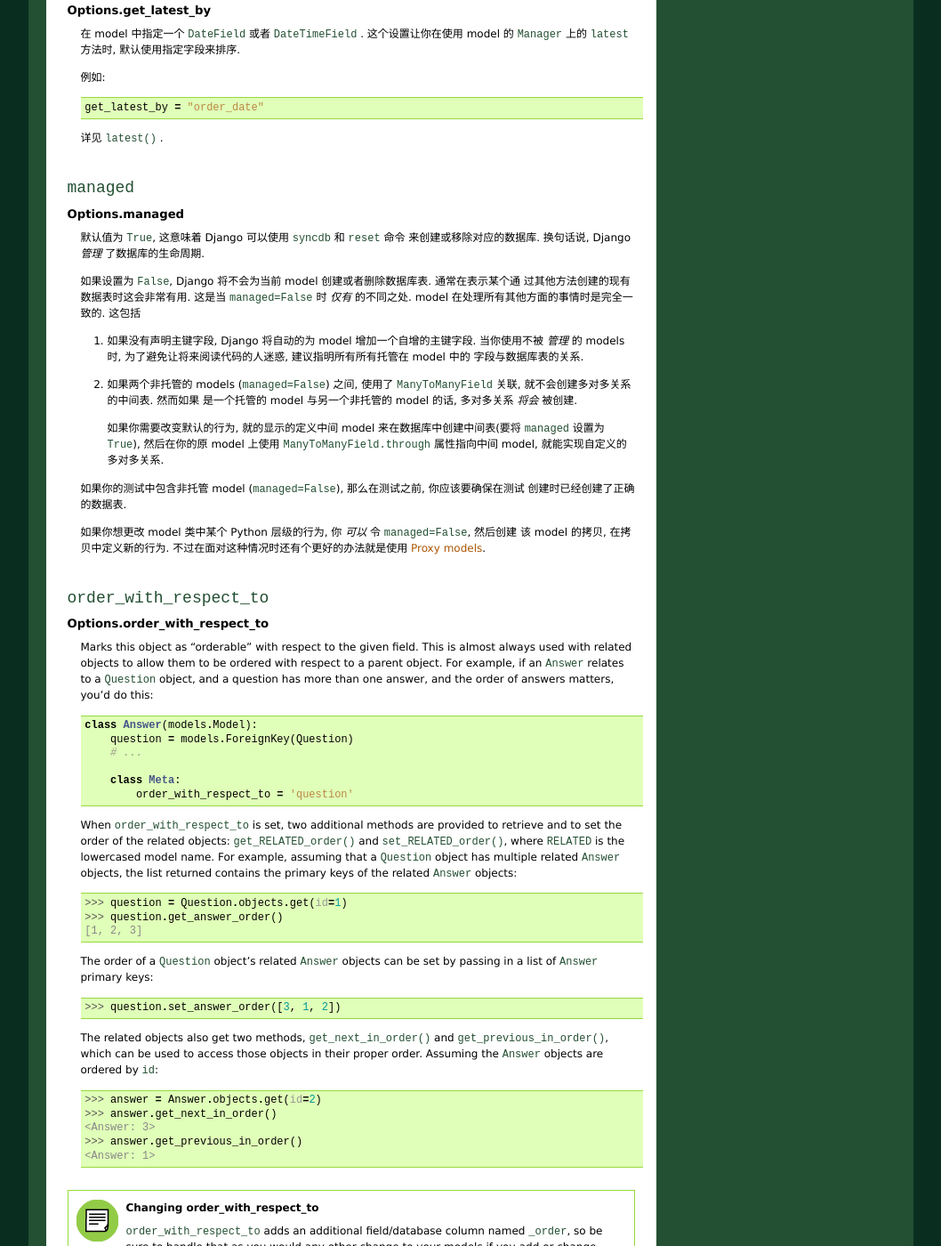
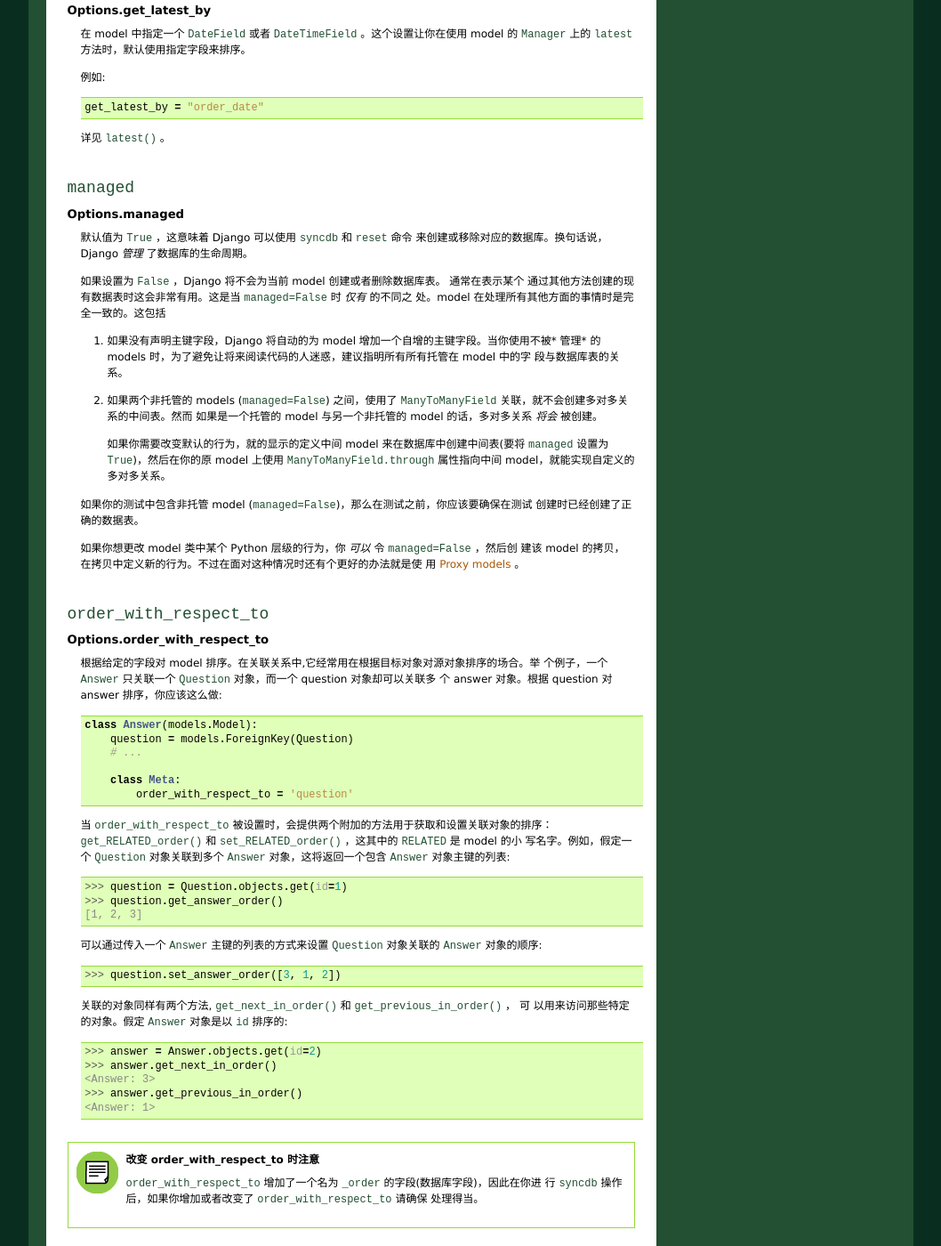
Before and after one commit to wrongwaycn/Django-Chinese-Docs, a Sphinx documentation site: the page built from docs/ref/models/options.txt, in a window 1280 px wide and 1400 px high, scrolled down 1156 px. Shown: the whole window at 89% size, without its empty margins (111-1169 px from the left). Built offline with Sphinx 7.4.7, drawn with Linux system fonts in a browser that asks for light colours; cross-references to code outside the pages are shown as plain code; some of the changed text lies outside the part shown.

Commit message:
fixes #2 finished translate of meta options

```diff
--- a/docs/index.txt
+++ b/docs/index.txt
@@ -50,7 +50,7 @@ The model layer
 * **Models:**
   :doc:`Model syntax <topics/db/models>` |
   :doc:`Field types <ref/models/fields>` |
-  :doc:`Meta options <ref/models/options>`
+  :doc:`Meta 选项 <ref/models/options>`
 
 * **QuerySets:**
   :doc:`Executing queries <topics/db/queries>` |
--- a/docs/ref/models/options.txt
+++ b/docs/ref/models/options.txt
@@ -1,13 +1,13 @@
-===================
-Model ``Meta`` 选项
-===================
+======================
+Model 的 ``Meta`` 选项
+======================
 
 本文介绍你能在model中使用的 ``class Meta`` 内嵌类的所有 :ref:`元数据选项 (meta options)
 <meta-options>`
 
 
-``Meta`` 可用选项 (Available ``Meta`` options)
-==============================================
+可用的 ``Meta`` 选项
+====================
 
 .. currentmodule:: django.db.models
 
@@ -16,15 +16,16 @@ Model ``Meta`` 选项
 
 .. attribute:: Options.abstract
 
-    如果 ``abstract = True``, 这个 model 就是一个 :ref:`抽象基类 <abstract-base-classes>`.
+    如果 ``abstract = True`` ，这个 model 就是一个 :ref:`抽象基类 <abstract-base-classes>`
+    。
 
 ``app_label``
 -------------
 
 .. attribute:: Options.app_label
 
-    如果一个 model 定义在默认的 :file:`models.py` 之外 (例如, 如果你的 app 的 models 在
-    ``myapp.models`` 子模块下), 你必须定义 app_label 让 Django 知道它属于哪一个 app ::
+    如果一个 model 定义在默认的 :file:`models.py` 之外 (例如，如果你的 app 的 models 在
+    ``myapp.models`` 子模块下)，你必须定义 app_label 让 Django 知道它属于哪一个 app ::
 
 	app_label = 'myapp'
 
@@ -43,77 +44,77 @@ Model ``Meta`` 选项
 数据库中的表名称
 ~~~~~~~~~~~~~~~~
 
-为了节省时间, Django 会自动的使用你的 model class 的名称和包含这个 model 的 app 名称来构建
-数据库的表名称. 一个 model 的数据库表名称是通过将 "app label" -- 你在 :djadmin:`manage.py
-startapp <startapp>` 中使用的名称 -- 和 model 的类名称， 加上一个下划线在他们之间来构成.
+为了节省时间，Django 会自动的使用你的 model class 的名称和包含这个 model 的 app 名称来构建
+数据库的表名称。一个 model 的数据库表名称是通过将 "app label" -- 你在 :djadmin:`manage.py
+startapp <startapp>` 中使用的名称 -- 和 model 的类名称，加上一个下划线在他们之间来构成。
 
-例如, 如果你有一个 app ``bookstore`` (使用 ``manage.py startapp bookstore`` 创建), 以及一个
-model 定义为 ``class Book`` 这样将创建一个名为 ``bookstore_book`` 的数据库表.
+例如，如果你有一个 app 叫做 ``bookstore`` (使用 ``manage.py startapp bookstore`` 创建)，以
+及一个 model 定义为 ``class Book`` 这样将会创建一个名为 ``bookstore_book`` 的数据库表。
 
-如果想自定义数据库的表名称, 需要在 ``class Meta`` 使用 ``db_table`` 参数来自定义.
+如果想自定义数据库的表名称，需要在 ``class Meta`` 使用 ``db_table`` 参数来自定义。
 
-如果你的数据库表名称是一个SQL保留字, 或者它包含不允许出现在 Python 变量中的字符 (比如连字符)
-这是没问题的. 这是因为 Django 会自动给列名和表名添加引号.
+如果你的数据库表名称是一个SQL保留字，或者它包含不允许出现在 Python 变量中的字符 (比如连字
+符)这是没问题的。这是因为 Django 会自动给列名和表名添加引号。
 
 .. admonition:: 在 MySQL 中使用小写字母作为数据库表名称
 
-    强烈建议你在通过 ``db_table`` 重载数据库表名称时, 使用小写字母, 特别是当你在使用 MySQL
-    作为后台数据库时. 查看 :ref:`MySQL notes <mysql-notes>` 了解更多细节.
+    强烈建议你在通过 ``db_table`` 重载数据库表名称时，使用小写字母，特别是当你在使用 MySQL
+    作为后台数据库时。查看 :ref:`MySQL notes <mysql-notes>` 了解更多细节。
 
 ``db_tablespace``
 -----------------
 
 .. attribute:: Options.db_tablespace
 
-    定义这个 model 所使用的 :doc:`数据库 表空间 </topics/db/tablespaces>`. 如果在项目的
-    setting 中定义了 :setting:`DEFAULT_TABLESPACE` 那么它会使用这个值. 如果后台数据库不支持
-    表空间, 这个选项会被忽略.
+    定义这个 model 所使用的 :doc:`数据库 表空间 </topics/db/tablespaces>` 。如果在项目的
+    setting 中定义了 :setting:`DEFAULT_TABLESPACE` 那么它会使用这个值。如果后台数据库不支持
+    表空间，这个选项会被忽略。
 
 ``get_latest_by``
 -----------------
 
 .. attribute:: Options.get_latest_by
 
-    在 model 中指定一个 :class:`DateField` 或者 :class:`DateTimeField` . 这个设置让你在使用
-    model 的 :class:`Manager` 上的 :class:`~QuerySet.latest` 方法时, 默认使用指定字段来排序.
+    在 model 中指定一个 :class:`DateField` 或者 :class:`DateTimeField` 。这个设置让你在使用
+    model 的 :class:`Manager` 上的 :class:`~QuerySet.latest` 方法时，默认使用指定字段来排序。
 
     例如::
 
 	get_latest_by = "order_date"
 
-    详见 :meth:`~django.db.models.query.QuerySet.latest` .
+    详见 :meth:`~django.db.models.query.QuerySet.latest` 。
 
 ``managed``
 -----------
 
 .. attribute:: Options.managed
 
-    默认值为 ``True``, 这意味着 Django 可以使用 :djadmin:`syncdb` 和 :djadmin:`reset` 命令
-    来创建或移除对应的数据库. 换句话说, Django *管理* 了数据库的生命周期.
+    默认值为 ``True`` ，这意味着 Django 可以使用 :djadmin:`syncdb` 和 :djadmin:`reset` 命令
+    来创建或移除对应的数据库。换句话说， Django *管理* 了数据库的生命周期。
 
-    如果设置为 ``False``, Django 将不会为当前 model 创建或者删除数据库表. 通常在表示某个通
-    过其他方法创建的现有数据表时这会非常有用. 这是当 ``managed=False`` 时 *仅有* 的不同之处.
-    model 在处理所有其他方面的事情时是完全一致的. 这包括
+    如果设置为 ``False`` ，Django 将不会为当前 model 创建或者删除数据库表。 通常在表示某个
+    通过其他方法创建的现有数据表时这会非常有用。这是当 ``managed=False`` 时 *仅有* 的不同之
+    处。model 在处理所有其他方面的事情时是完全一致的。这包括
 
-    1. 如果没有声明主键字段, Django 将自动的为 model 增加一个自增的主键字段. 当你使用不被
-       *管理* 的 models 时, 为了避免让将来阅读代码的人迷惑, 建议指明所有所有托管在 model 中的
-       字段与数据库表的关系.
+    1. 如果没有声明主键字段，Django 将自动的为 model 增加一个自增的主键字段。当你使用不被*
+       管理* 的 models 时，为了避免让将来阅读代码的人迷惑，建议指明所有所有托管在 model 中的字
+       段与数据库表的关系。
 
-    2. 如果两个非托管的 models (``managed=False``) 之间, 使用了
-       :class:`~django.db.models.ManyToManyField` 关联, 就不会创建多对多关系的中间表. 然而如果
-       是一个托管的 model 与另一个非托管的 model 的话, 多对多关系 *将会* 被创建.
+    2. 如果两个非托管的 models (``managed=False``) 之间，使用了
+       :class:`~django.db.models.ManyToManyField` 关联，就不会创建多对多关系的中间表。然而
+       如果是一个托管的 model 与另一个非托管的 model 的话，多对多关系 *将会* 被创建。
 
-       如果你需要改变默认的行为, 就的显示的定义中间 model 来在数据库中创建中间表(要将
-       ``managed`` 设置为 ``True``), 然后在你的原 model 上使用
-       :attr:`ManyToManyField.through` 属性指向中间 model, 就能实现自定义的多对多关系.
+       如果你需要改变默认的行为，就的显示的定义中间 model 来在数据库中创建中间表(要将
+       ``managed`` 设置为 ``True``)，然后在你的原 model 上使用
+       :attr:`ManyToManyField.through` 属性指向中间 model，就能实现自定义的多对多关系。
 
 
-    如果你的测试中包含非托管 model (``managed=False``), 那么在测试之前, 你应该要确保在测试
-    创建时已经创建了正确的数据表.
+    如果你的测试中包含非托管 model (``managed=False``)，那么在测试之前，你应该要确保在测试
+    创建时已经创建了正确的数据表。
 
-    如果你想更改 model 类中某个 Python 层级的行为, 你 *可以* 令 ``managed=False``, 然后创建
-    该 model 的拷贝, 在拷贝中定义新的行为. 不过在面对这种情况时还有个更好的办法就是使用
-    :ref:`proxy-models`.
+    如果你想更改 model 类中某个 Python 层级的行为，你 *可以* 令 ``managed=False`` ，然后创
+    建该 model 的拷贝，在拷贝中定义新的行为。不过在面对这种情况时还有个更好的办法就是使
+    用 :ref:`proxy-models` 。
 
 
 ``order_with_respect_to``
@@ -121,11 +122,9 @@ model 定义为 ``class Book`` 这样将创建一个名为 ``bookstore_book``
 
 .. attribute:: Options.order_with_respect_to
 
-    Marks this object as "orderable" with respect to the given field. This is almost
-    always used with related objects to allow them to be ordered with respect to a
-    parent object. For example, if an ``Answer`` relates to a ``Question`` object,
-    and a question has more than one answer, and the order of answers matters, you'd
-    do this::
+    根据给定的字段对 model 排序。在关联关系中,它经常用在根据目标对象对源对象排序的场合。举
+    个例子，一个 ``Answer`` 只关联一个 ``Question`` 对象，而一个 question 对象却可以关联多
+    个 answer 对象。根据 question 对 answer 排序，你应该这么做::
 
 	class Answer(models.Model):
 	    question = models.ForeignKey(Question)
@@ -134,25 +133,22 @@ model 定义为 ``class Book`` 这样将创建一个名为 ``bookstore_book``
 	    class Meta:
 		order_with_respect_to = 'question'
 
-    When ``order_with_respect_to`` is set, two additional methods are provided to
-    retrieve and to set the order of the related objects: ``get_RELATED_order()``
-    and ``set_RELATED_order()``, where ``RELATED`` is the lowercased model name. For
-    example, assuming that a ``Question`` object has multiple related ``Answer``
-    objects, the list returned contains the primary keys of the related ``Answer``
-    objects::
+    当 ``order_with_respect_to`` 被设置时，会提供两个附加的方法用于获取和设置关联对象的排序：
+    ``get_RELATED_order()`` 和 ``set_RELATED_order()`` ，这其中的 ``RELATED`` 是 model 的小
+    写名字。例如，假定一个 ``Question`` 对象关联到多个 ``Answer`` 对象，这将返回一个包含
+    ``Answer`` 对象主键的列表::
 
 	>>> question = Question.objects.get(id=1)
 	>>> question.get_answer_order()
 	[1, 2, 3]
 
-    The order of a ``Question`` object's related ``Answer`` objects can be set by
-    passing in a list of ``Answer`` primary keys::
+    可以通过传入一个 ``Answer`` 主键的列表的方式来设置 ``Question`` 对象关联的 ``Answer``
+    对象的顺序::
 
 	>>> question.set_answer_order([3, 1, 2])
 
-    The related objects also get two methods, ``get_next_in_order()`` and
-    ``get_previous_in_order()``, which can be used to access those objects in their
-    proper order. Assuming the ``Answer`` objects are ordered by ``id``::
+    关联的对象同样有两个方法, ``get_next_in_order()`` 和 ``get_previous_in_order()`` ， 可
+    以用来访问那些特定的对象。假定 ``Answer`` 对象是以 ``id`` 排序的::
 
 	>>> answer = Answer.objects.get(id=2)
 	>>> answer.get_next_in_order()
@@ -160,109 +156,100 @@ model 定义为 ``class Book`` 这样将创建一个名为 ``bookstore_book``
 	>>> answer.get_previous_in_order()
 	<Answer: 1>
 
-.. admonition:: Changing order_with_respect_to
+.. admonition:: 改变 order_with_respect_to 时注意
 
-        ``order_with_respect_to`` adds an additional field/database column
-        named ``_order``, so be sure to handle that as you would any other
-        change to your models if you add or change ``order_with_respect_to``
-        after your initial :djadmin:`syncdb`.
+	``order_with_respect_to`` 增加了一个名为 ``_order`` 的字段(数据库字段)，因此在你进
+	行 :djadmin:`syncdb` 操作后，如果你增加或者改变了 ``order_with_respect_to`` 请确保
+	处理得当。
 
 ``ordering``
 ------------
 
 .. attribute:: Options.ordering
 
-    The default ordering for the object, for use when obtaining lists of objects::
+    定义了当获取对象的列表时，对象的默认排序::
 
 	ordering = ['-order_date']
 
-    This is a tuple or list of strings. Each string is a field name with an optional
-    "-" prefix, which indicates descending order. Fields without a leading "-" will
-    be ordered ascending. Use the string "?" to order randomly.
+    这是一个字符串的元组或列表。没一个字符串都是由一个字段名和一个可选的表明降序的 "-" 前缀构成。
+    当字段名前面没有 "-" 时，将默认使用升序排列。使用 "?" 将会随机排列。
 
-    For example, to order by a ``pub_date`` field ascending, use this::
+    例如，以 ``pub_date`` 字段升序排序，可用::
 
 	ordering = ['pub_date']
 
-    To order by ``pub_date`` descending, use this::
+    以 ``pub_date`` 降序排列时，可用::
 
 	ordering = ['-pub_date']
 
-    To order by ``pub_date`` descending, then by ``author`` ascending, use this::
+    以 ``pub_date`` 降序排列，然后再以 ``author`` 升序排列，可用::
 
 	ordering = ['-pub_date', 'author']
 
     .. versionchanged:: 1.4
-       The Django admin honors all elements in the list/tuple; before 1.4, only
-       the first one was respected.
+       Django admin 将采用列表/元组中所有的元素; 在 1.4 版之前, 只有第一个元素被采用。
 
 ``permissions``
 ---------------
 
 .. attribute:: Options.permissions
 
-    Extra permissions to enter into the permissions table when creating this object.
-    Add, delete and change permissions are automatically created for each object
-    that has ``admin`` set. This example specifies an extra permission,
-    ``can_deliver_pizzas``::
+    在创建对象时，添加到权限表当中的附加权限信息。Django 自动为每个设置了 ``admin`` 的对象创建了添
+    加，删除和修改的权限。下面这个例子展示了如何添加一个附加的权限 ``can_deliver_pizzas``::
 
 	permissions = (("can_deliver_pizzas", "Can deliver pizzas"),)
 
-    This is a list or tuple of 2-tuples in the format ``(permission_code,
-    human_readable_permission_name)``.
+    该项可以是一个列表或一个由两个元组构成的元组，以这样的格式 ``(permission_code,
+    human_readable_permission_name)`` 。
 
 ``proxy``
 ---------
 
 .. attribute:: Options.proxy
 
-    If ``proxy = True``, a model which subclasses another model will be treated as
-    a :ref:`proxy model <proxy-models>`.
+    如果 ``proxy = True`` ，表示该 model 是其父类的代理 model :ref:`proxy model <proxy-models>` 。
 
 ``unique_together``
 -------------------
 
 .. attribute:: Options.unique_together
 
-    Sets of field names that, taken together, must be unique::
+    用来设置的不重复的字段组合，必须唯一(将两个字段做联合唯一)::
 
 	unique_together = (("driver", "restaurant"),)
 
-    This is a list of lists of fields that must be unique when considered together.
-    It's used in the Django admin and is enforced at the database level (i.e., the
-    appropriate ``UNIQUE`` statements are included in the ``CREATE TABLE``
-    statement).
+    它是一个字段名称的列表，列表内的字段组合在数据库中是唯一，不重复的，也就是说不可以有两
+    个对象，它们在列表中的字段值是完全相同的。它被用在 Django admin 后台，在数据库层级约束
+    数据。(比如，在 ``CREATE TABLE`` 语句中包含 ``UNIQUE`` 关键字)
 
-    For convenience, unique_together can be a single list when dealing with a single
-    set of fields::
+    为了使用方便，你可以赋给该项一个单独的字段列表的元组::
 
 	unique_together = ("driver", "restaurant")
 
-    A :class:`~django.db.models.ManyToManyField` cannot be included in
-    unique_together. (It's not clear what that would even mean!) If you
-    need to validate uniqueness related to a
-    :class:`~django.db.models.ManyToManyField`, try using a signal or
-    an explicit :attr:`through <ManyToManyField.through>` model.
+    一个 :class:`~django.db.models.ManyToManyField` 不能包含在 ``unique_together`` 中。 (这
+    将会导致它看起来不明不白！) 如果你需要验证关联到
+    :class:`~django.db.models.ManyToManyField` 字段的唯一性验证，尝试使用 signal(信号) 或者
+    明确指定 model 的 :attr:`through <ManyToManyField.through>` 属性。
 
 ``verbose_name``
 ----------------
 
 .. attribute:: Options.verbose_name
 
-    A human-readable name for the object, singular::
+    指明一个易于理解和表述的对象名称，单数形式::
 
 	verbose_name = "pizza"
 
-    If this isn't given, Django will use a munged version of the class name:
-    ``CamelCase`` becomes ``camel case``.
+    如果这个值没有设置， Django 将会使用该 model 的类名的分词形式作为他的对象表述名:
+    ``CamelCase`` 将会转换为 ``camel case`` 。
 
 ``verbose_name_plural``
 -----------------------
 
 .. attribute:: Options.verbose_name_plural
 
-    The plural name for the object::
+    对象的复数表述名::
 
 	verbose_name_plural = "stories"
 
-    If this isn't given, Django will use :attr:`~Options.verbose_name` + ``"s"``.
+    如果没有指定，Django 会使用 :attr:`~Options.verbose_name` + ``"s"`` 的形式作为对象的表述名。
```
Lines whose indentation alone changed are shown as unchanged.
